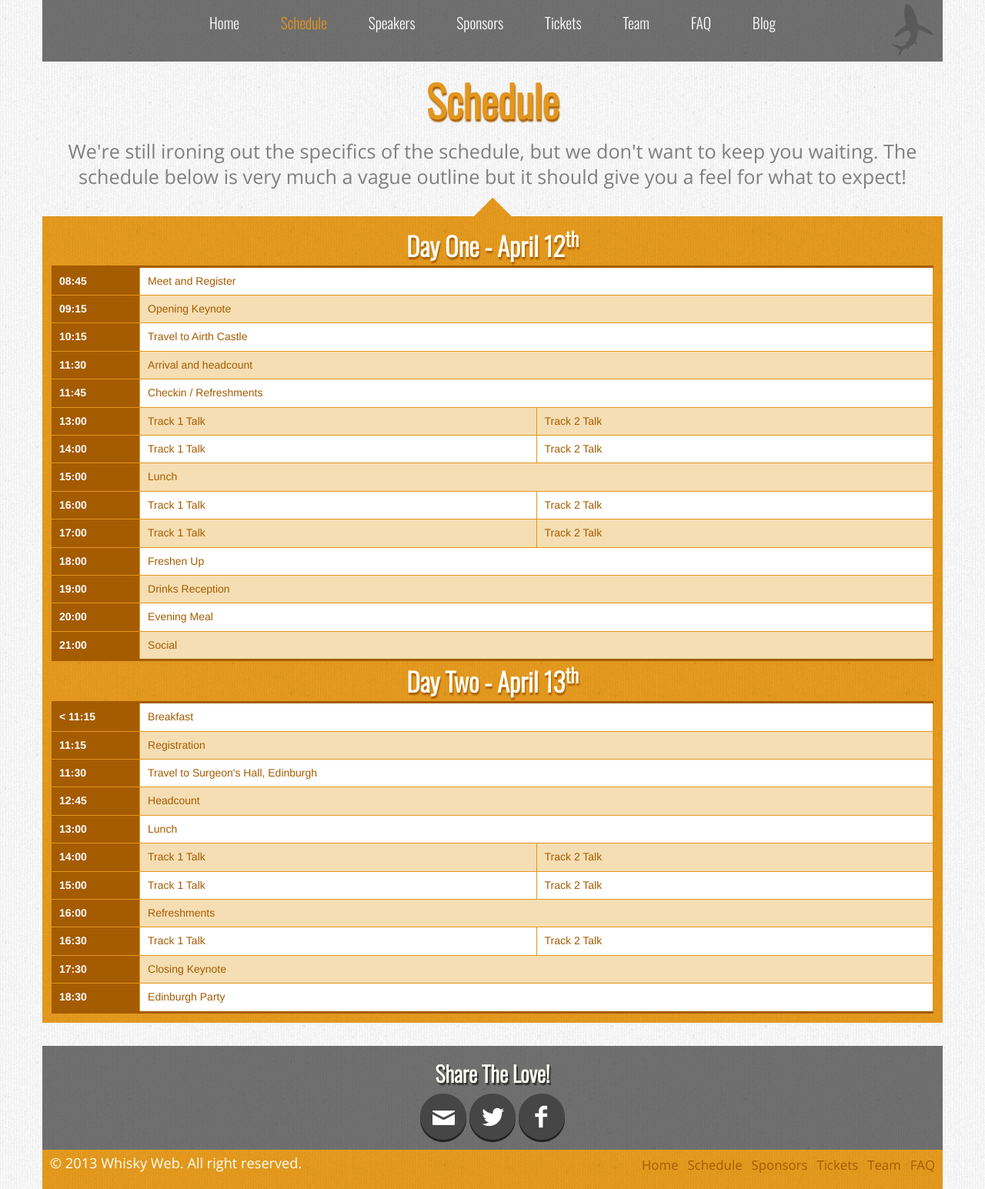
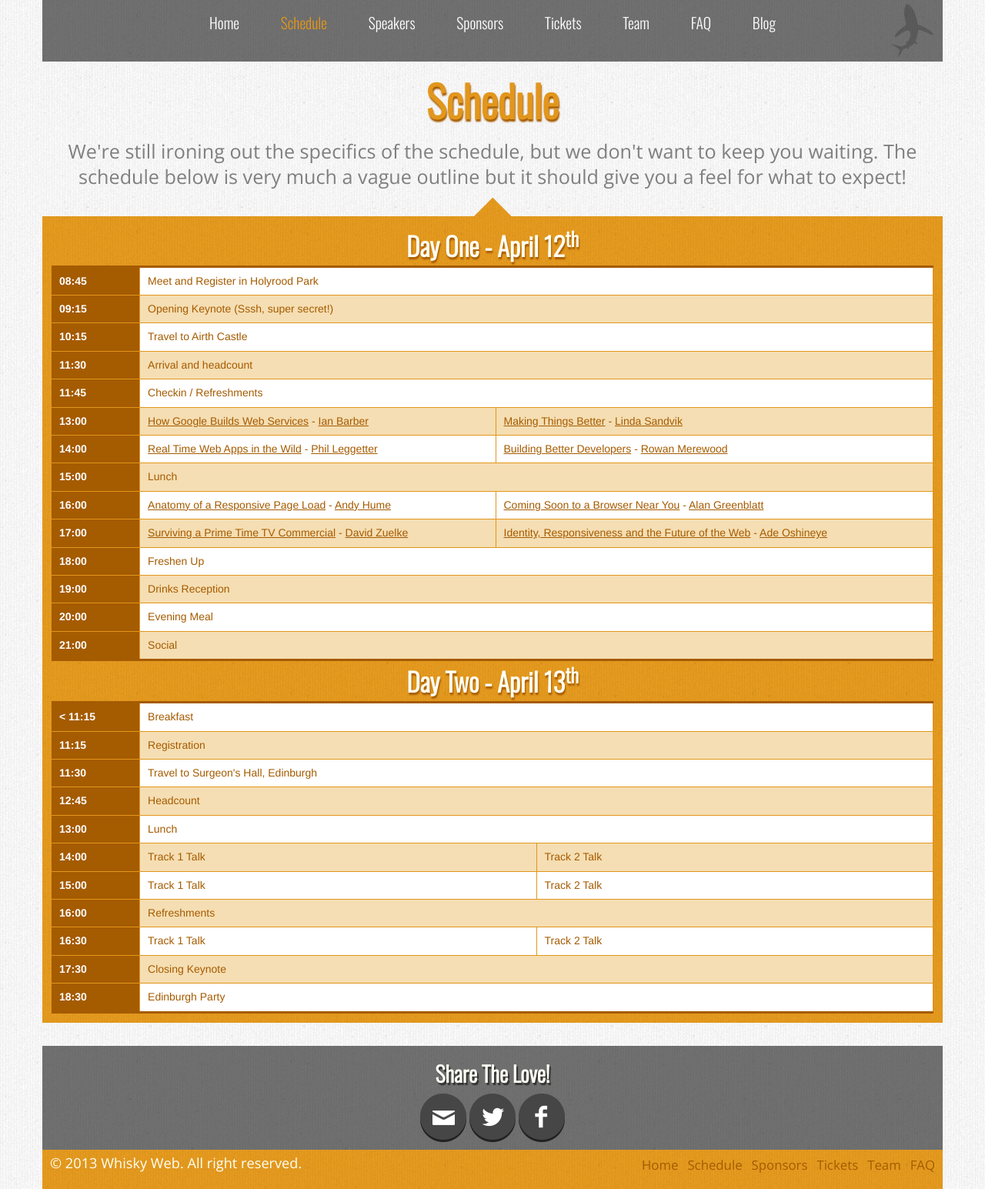
Before and after one commit to whiskyweb/whiskyweb-website, a Jekyll site: the page built from schedule.html, in a window 1280 px wide. Shown: the whole page at 77% size. Built offline with Jekyll 4.4.1, drawn with Linux system fonts in a browser that asks for light colours; nearby versions of some CDN libraries; Markdown is read by kramdown in place of the engine named in the settings.

Commit message:
Adding first day schedule.

```diff
--- a/css/main.css
+++ b/css/main.css
@@ -327,6 +327,10 @@ div.triangle {
 
 #schedule table tbody tr td.tthick {
     border-top: 3px solid #a55b00;
+}
+
+#schedule a {
+    text-decoration: underline;
 }
 
 p.tier-title {
--- a/schedule.html
+++ b/schedule.html
@@ -21,11 +21,11 @@ title: Schedule
         <tbody>
             <tr>
                 <td class="time tthick">08:45</td>
-                <td colspan="2" class="tthick">Meet and Register</td>
+                <td colspan="2" class="tthick">Meet and Register in Holyrood Park</td>
             </tr>
             <tr>
                 <td class="time">09:15</td>
-                <td colspan="2" class="stripe">Opening Keynote</td>
+                <td colspan="2" class="stripe">Opening Keynote (Sssh, super secret!)</td>
             </tr>
             <tr>
                 <td class="time">10:15</td>
@@ -40,13 +40,13 @@ title: Schedule
             </tr>
             <tr>
                 <td class="time">13:00</td>
-                <td class="stripe">Track 1 Talk</td>
-                <td class="stripe">Track 2 Talk</td>
+                <td class="stripe"><a href="/speakers.html#ian">How Google Builds Web Services</a> - <a href="https://twitter.com/ianbarber">Ian Barber</a></td>
+                <td class="stripe"><a href="/speakers.html#linda">Making Things Better</a> - <a href="https://twitter.com/hyper_linda">Linda Sandvik</a></td>
             </tr>
             <tr>
                 <td class="time">14:00</td>
-                <td>Track 1 Talk</td>
-                <td>Track 2 Talk</td>
+                <td><a href="/speakers.html#phil">Real Time Web Apps in the Wild</a> - <a href="https://twitter.com/leggetter">Phil Leggetter</a></td>
+                <td><a href="/speakers.html#rowan">Building Better Developers</a> - <a href="https://twitter.com/rowan_m">Rowan Merewood</a></td>
             </tr>
             <tr>
                 <td class="time">15:00</td>
@@ -54,13 +54,13 @@ title: Schedule
             </tr>
             <tr>
                 <td class="time">16:00</td>
-                <td>Track 1 Talk</td>
-                <td>Track 2 Talk</td>
+                <td><a href="/speakers.html#andy">Anatomy of a Responsive Page Load</a> - <a href="https://twitter.com/andyhume">Andy Hume</a></td>
+                <td><a href="/speakers.html#alan">Coming Soon to a Browser Near You</a> - <a href="https://twitter.com/agreenblatt">Alan Greenblatt</a></td>
             </tr>
             <tr>
                 <td class="time">17:00</td>
-                <td class="stripe">Track 1 Talk</td>
-                <td class="stripe">Track 2 Talk</td>
+                <td class="stripe"><a href="/speakers.html#david">Surviving a Prime Time TV Commercial</a> - <a href="https://twitter.com/dzuelke">David Zuelke</a></td>
+                <td class="stripe"><a href="/speakers.html#ade">Identity, Responsiveness and the Future of the Web</a> - <a href="https://twitter.com/ade_oshineye">Ade Oshineye</a></td>
             </tr>
             <tr>
                 <td class="time">18:00</td>
--- a/speakers.html
+++ b/speakers.html
@@ -182,7 +182,7 @@ title: Speakers
             <p>Phil Leggetter is a Developer Evangelist at Pusher, a real-time web hosted API for quickly, easily and securely adding scalable real-time functionality to web and mobile apps . He’s been developing and using real-time web technologies for over 10 years. His focus is to help people use these technologies to build the next generation of interactive and engaging real-time web applications.</p>
         </div>
 
-        <h2>Real Time Web and the Future of Client/Server Technologies</h2>
+        <h2>Real Time Web Apps in the Wild</h2>
         <div class="abstract">
             <p>It’s been possible to instantly push information from a web server to a web browser for at least 10 years, but this technology has finally gone mainstream thanks to technologies like WebSockets and solutions like socket.io, Faye, SignalR and Pusher. In this sessions I'll cover the past, present and future of client/server communication technology, the realtime web and provide a number of use cases and demonstrations of how the technology is actually used today (it's not just chat and spaceship games).</p>
         </div>
```
